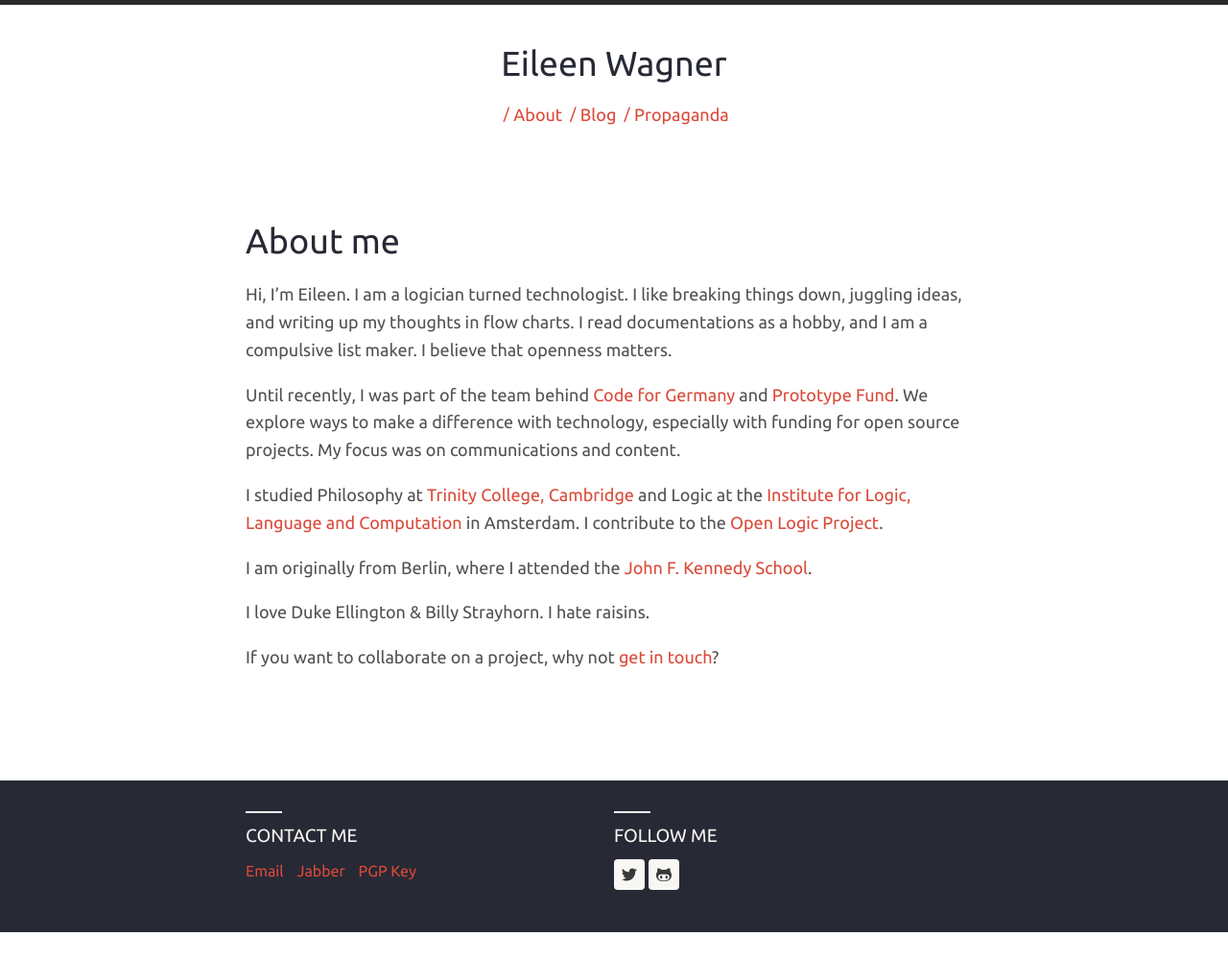
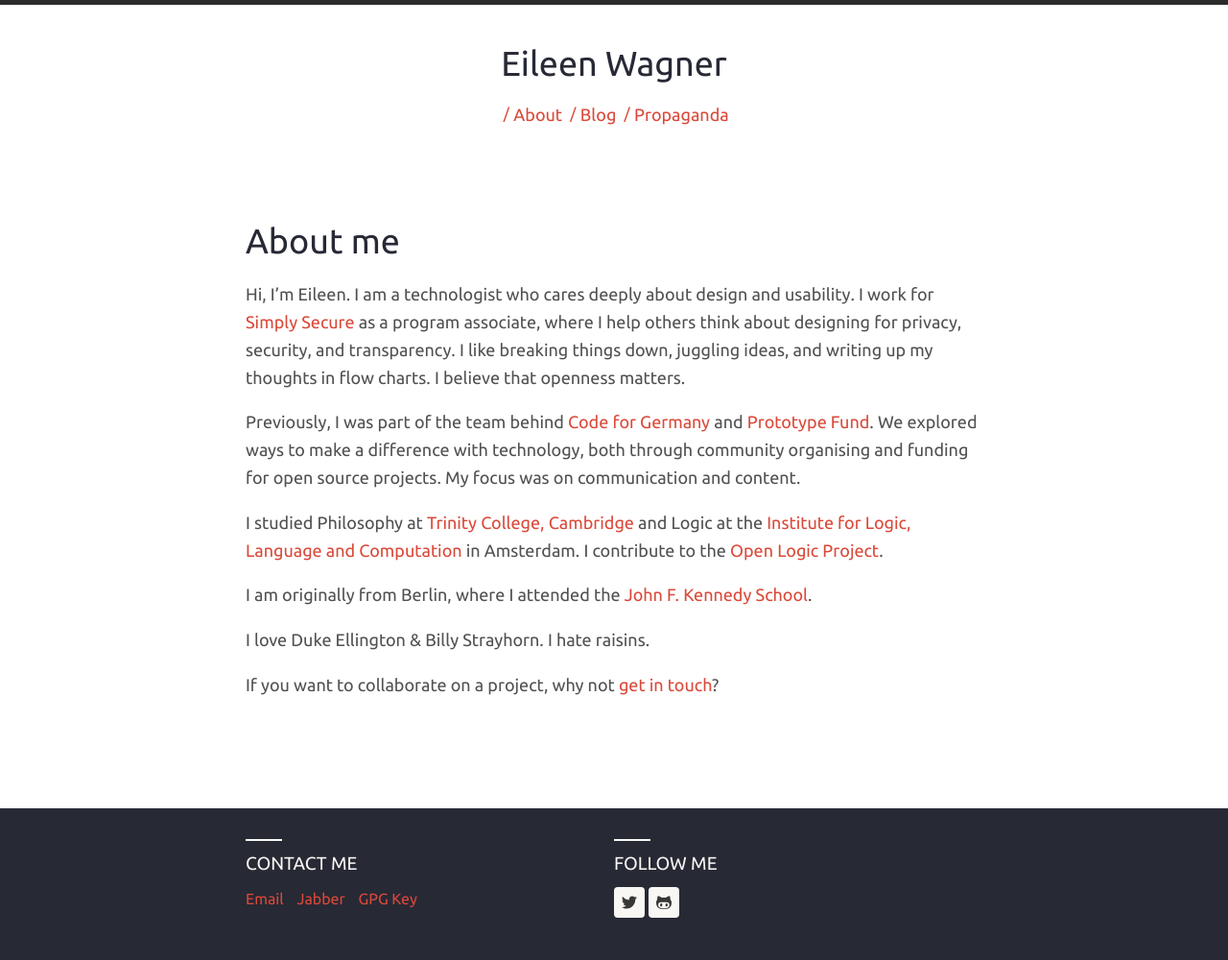
Before and after one commit to flapperleenie/flapperleenie.github.io, a Jekyll site: the page built from about.md, in a window 1280 px wide. Shown: the whole page at 96% size. Built offline with Jekyll 4.4.1, drawn with Linux system fonts in a browser that asks for light colours; nearby versions of some CDN libraries; before the commit the page ends 971 px from its top, so only the background shows below that.

Commit message:
new job, new commit

```diff
--- a/_includes/footer-links.html
+++ b/_includes/footer-links.html
@@ -1,7 +1,7 @@
-<h6>Contact Me</h6>
+<h6>Contact me</h6>
 <ul class="menu">
     <li><a href="mailto:&#104;&#101;&#108;&#108;&#111;&#64;&#98;&#117;&#109;&#98;&#108;&#101;&#46;&#98;&#108;&#117;&#101;">Email</a></li>
-    <li><a href="mailto:bumbleblue@jabber.zone">Jabber</a></li>
-    <li><a href="https://keybase.io/bumbleblue">PGP Key</a></li>
+    <li><a href="bumbleblue@jabber.zone">Jabber</a></li>
+    <li><a href="https://keybase.io/bumbleblue">GPG Key</a></li>
    	<!-- <li><a href="{{ '/contact' | prepend: site.baseurl | prepend: site.url }}">Contact</a></li> -->
 </ul>
--- a/about.md
+++ b/about.md
@@ -4,9 +4,9 @@ title: About me
 permalink: /about/
 ---
 
-Hi, I'm Eileen. I am a logician turned technologist. I like breaking things down, juggling ideas, and writing up my thoughts in flow charts. I read documentations as a hobby, and I am a compulsive list maker. I believe that openness matters.
+Hi, I'm Eileen. I am a technologist who cares deeply about design and usability. I work for [Simply Secure](https://simplysecure.org/) as a program associate, where I help others think about designing for privacy, security, and transparency. I like breaking things down, juggling ideas, and writing up my thoughts in flow charts. I believe that openness matters.
 
-Until recently, I was part of the team behind [Code for Germany](http://codefor.de/) and [Prototype Fund](http://prototypefund.de/). We explore ways to make a difference with technology, especially with funding for open source projects. My focus was on communications and content.
+Previously, I was part of the team behind [Code for Germany](https://codefor.de/) and [Prototype Fund](https://prototypefund.de/). We explored ways to make a difference with technology, both through community organising and funding for open source projects. My focus was on communication and content.
 
 I studied Philosophy at [Trinity College, Cambridge](http://www.trin.cam.ac.uk/) and Logic at the [Institute for Logic, Language and Computation](http://www.illc.uva.nl/) in Amsterdam. I contribute to the [Open Logic Project](http://openlogicproject.org/).
 
```
Also changed, not shown: prop.md (+4 -1 lines).
